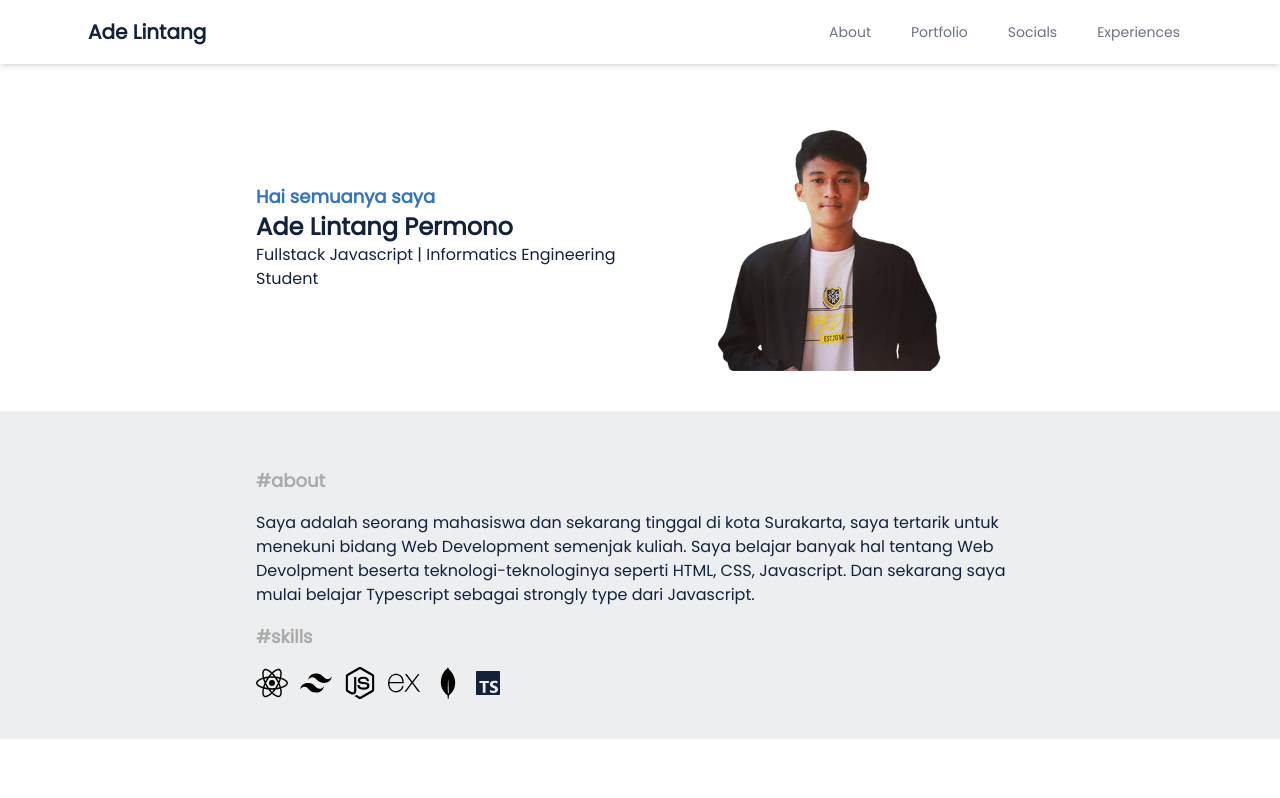
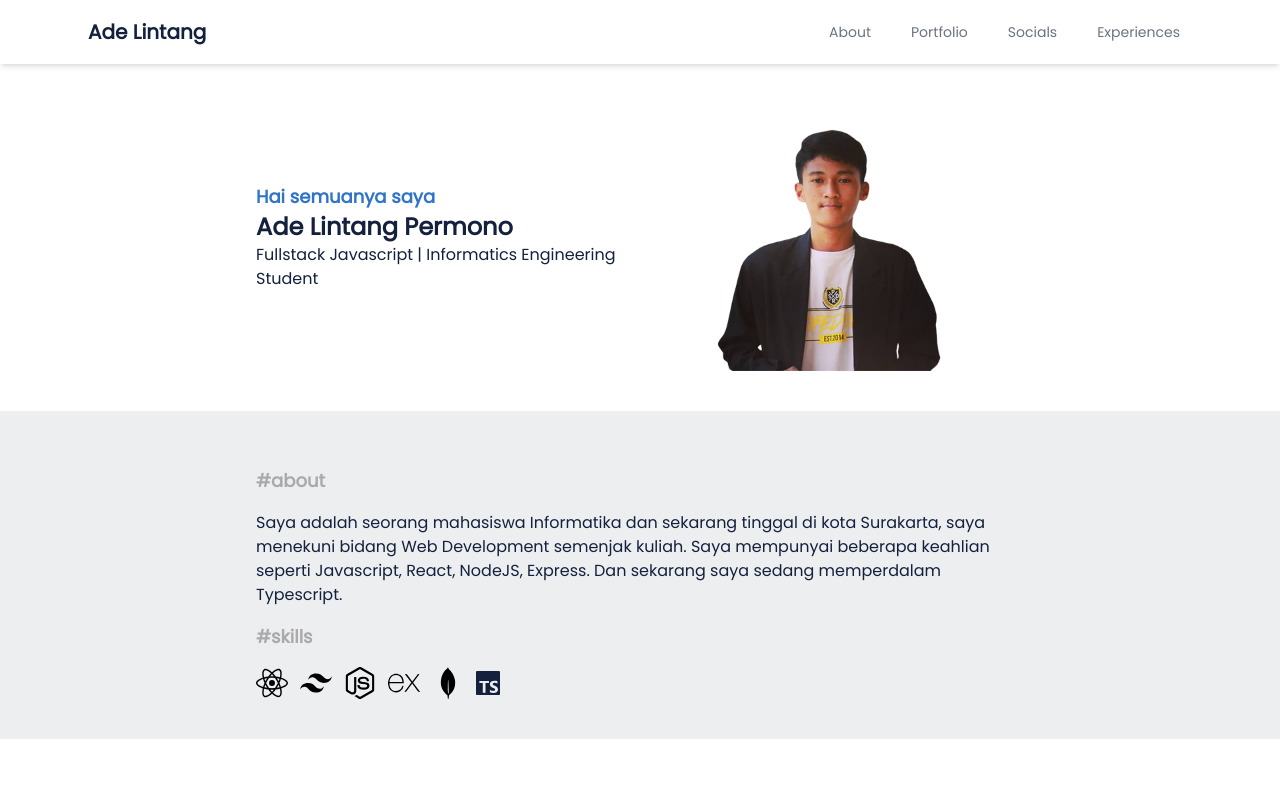
Before and after one commit to adelintang/portfolio, a React (Vite) app: page / in a window 1280 px wide. Shown: the top 798 px of the page. Built offline with nearby package versions, Linux system fonts and the light colour scheme.

Commit message:
perf(about): content

```diff
--- a/src/components/About.tsx
+++ b/src/components/About.tsx
@@ -5,11 +5,11 @@ export default function About() {
     <section id="about" className="pt-14 pb-10 bg-[#EDEEF0] dark:bg-slate-800">
       <div className="w-[90%] sm:w-[80%] md:w-[70%] lg:w-[60%] mx-auto">
         <h2 className="text-lg font-semibold text-[#aaa]">#about</h2>
-        <p className="mt-4 dark:text-white">Saya adalah seorang mahasiswa dan sekarang tinggal di kota Surakarta, saya
-          tertarik untuk menekuni
-          bidang Web Development semenjak kuliah. Saya belajar banyak hal tentang Web Devolpment beserta
-          teknologi-teknologinya seperti HTML, CSS, Javascript. Dan sekarang saya mulai belajar Typescript sebagai
-          strongly type dari Javascript.</p>
+        <p className="mt-4 dark:text-white">
+          Saya adalah seorang mahasiswa Informatika dan sekarang tinggal di kota Surakarta, saya menekuni bidang Web Development semenjak kuliah.
+          Saya mempunyai beberapa keahlian seperti Javascript, React, NodeJS, Express.
+          Dan sekarang saya sedang memperdalam Typescript.
+        </p>
         <h2 className="text-lg font-semibold text-[#aaa] my-4">#skills</h2>
         <div className="flex gap-3 items-center">
           <img src="/icons/react.svg" alt="react-icon" className="w-8" />
```
